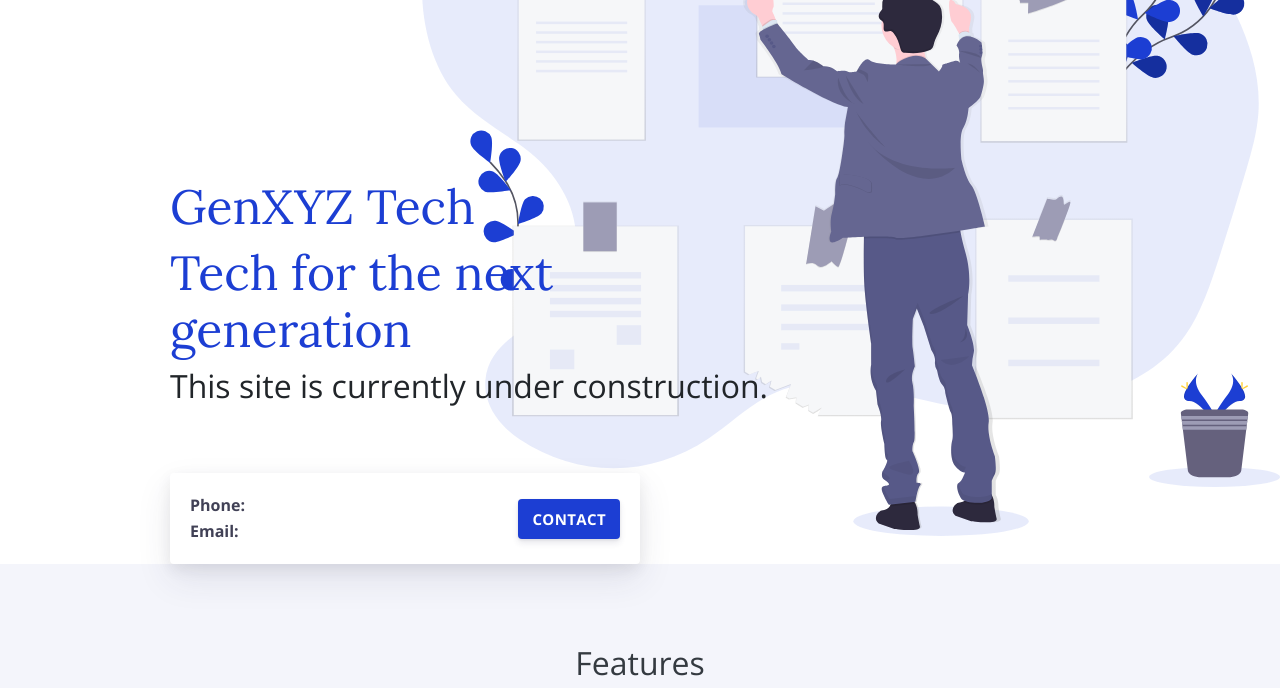
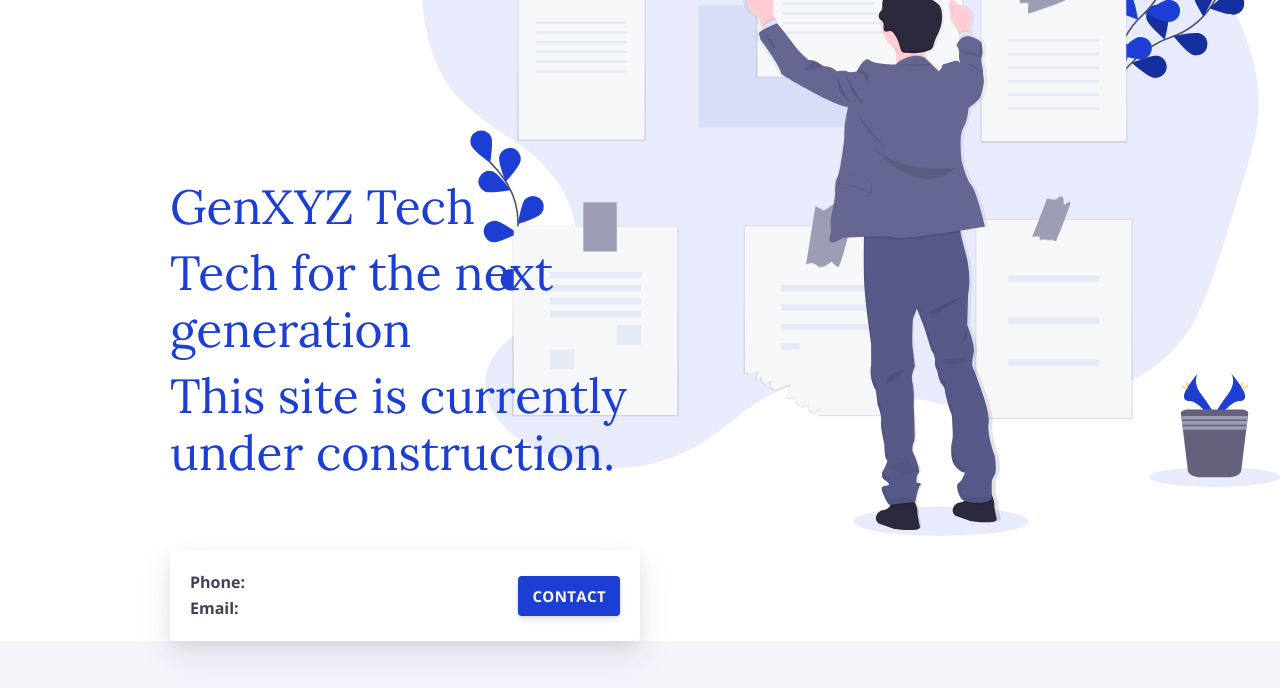
Before and after one commit to GenXYZTech/GenXYZTech.github.io, a plain HTML site: page index.html in a window 1280 px wide. Shown: the part 112-800 px from the top of the page. Drawn offline with nearby package versions, Linux system fonts and the light colour scheme; files that its build step writes are made by us from their sources; files whose address does not match are found by name.

Commit message:
rebuilding site Thu Mar 28 18:50:51 PDT 2019

```diff
--- a/index.html
+++ b/index.html
@@ -66,7 +66,7 @@
 
 <h1 id="tech-for-the-next-generation">Tech for the next generation</h1>
 
-<h2 id="this-site-is-currently-under-construction">This site is currently under construction.</h2>
+<h1 id="this-site-is-currently-under-construction">This site is currently under construction.</h1>
 
   </div>
 </div>
```
